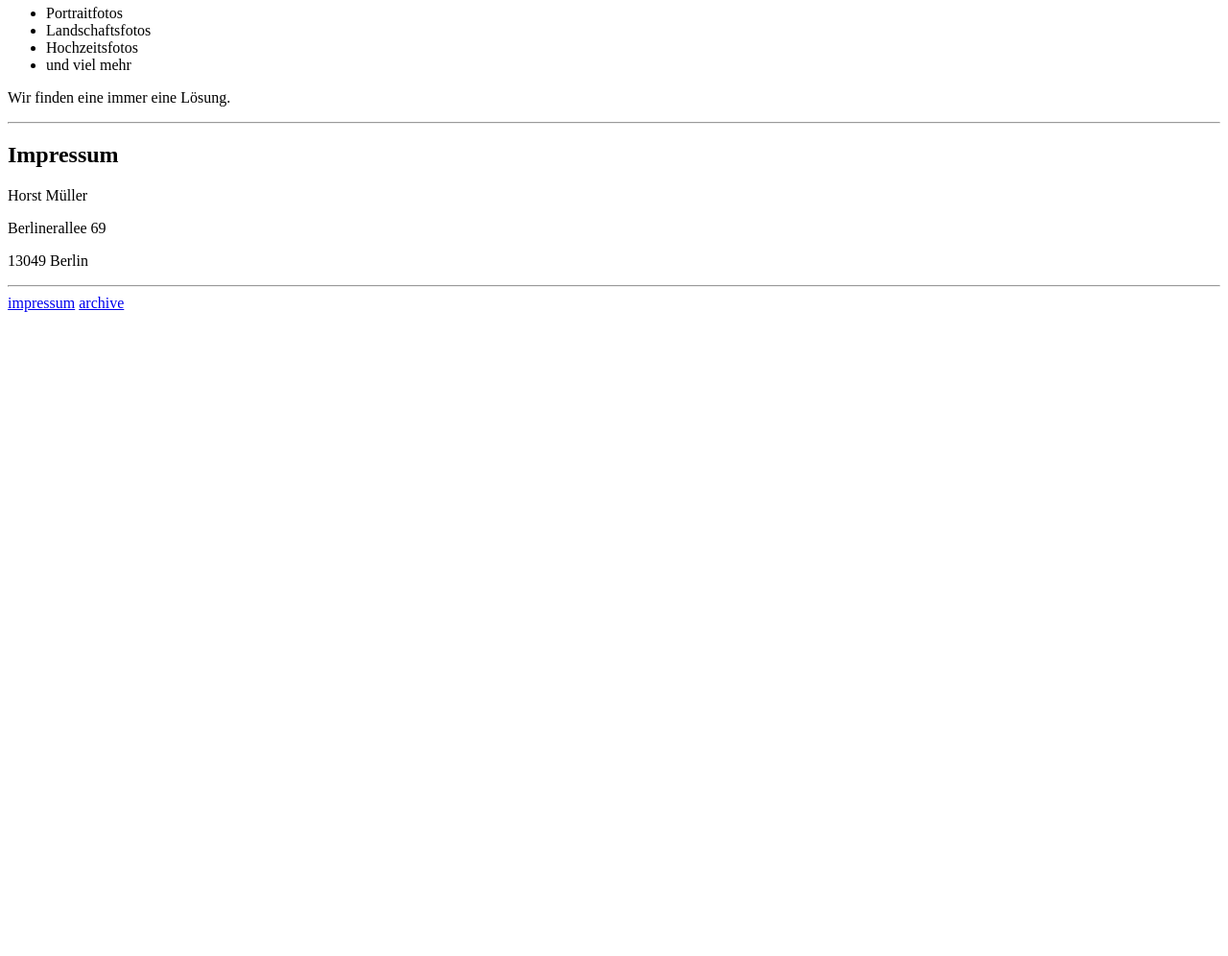
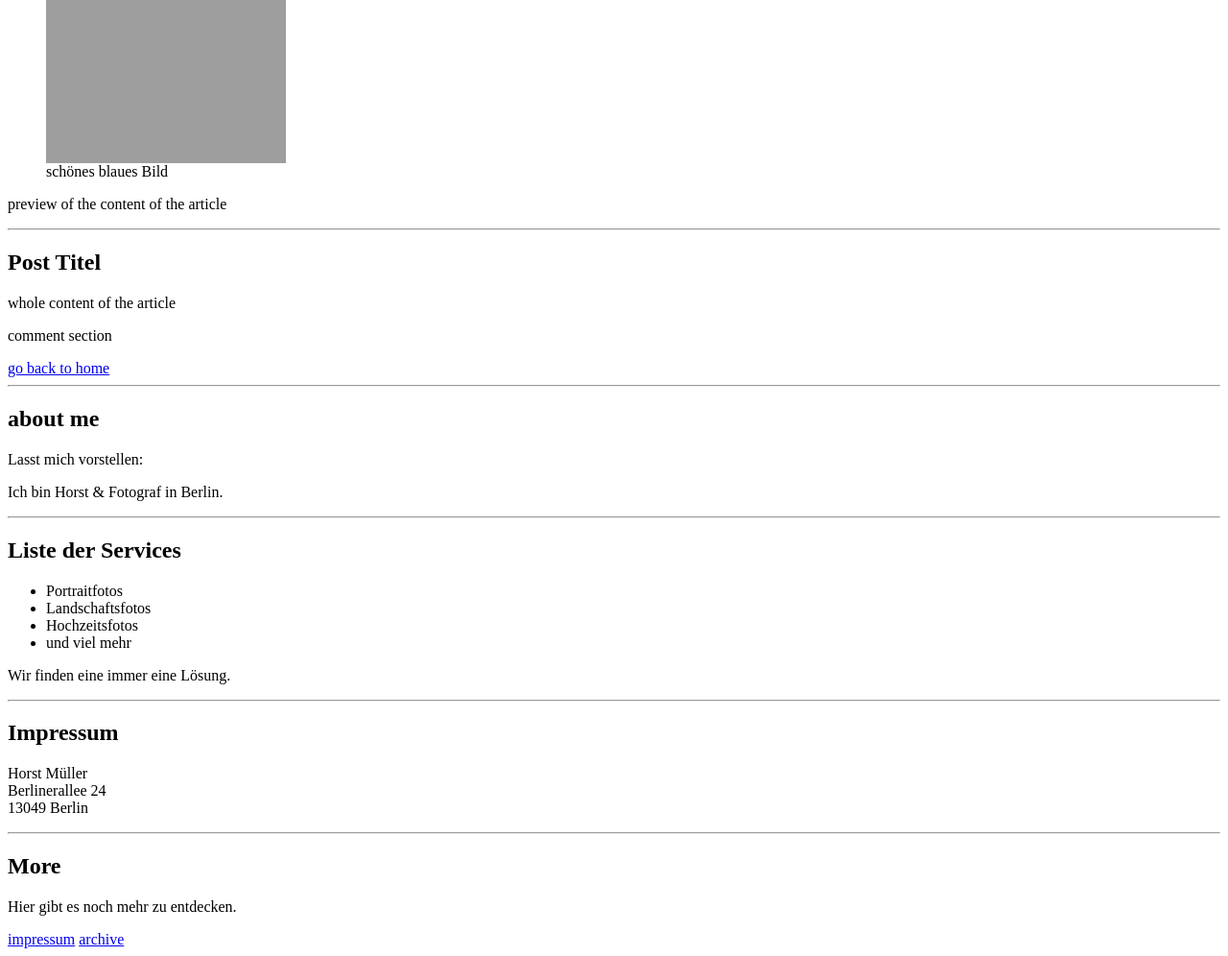
Before and after one commit to tytytytyy/singlepageapp, a plain HTML site: page public_html/index.html in a window 1280 px wide. Shown: the part 688-1684 px from the top of the page at 96% size. Before the commit the page ends 1021 px from the top, so only its background shows below. Drawn offline with Linux system fonts and the light colour scheme; grey boxes are pictures that could not be loaded.

Commit message:
added pictures

```diff
--- a/public_html/index.html
+++ b/public_html/index.html
@@ -36,6 +36,11 @@
                             <p> Author: Horst </p>
                         </header>
                         <section>
+                            <figure>
+                                <img src="https://www.startpage.com/av/proxy-image?piurl=https%3A%2F%2Fwww.stupidedia.org%2Fimages%2Fthumb%2F2%2F25%2FHorst_Seehofer.jpg%2F250px-Horst_Seehofer.jpg&sp=1589376416Tb5fbee69c789f6235da4172747dce3680c45a8322a54acccf90db2b3142b1175" width="250" height="250" alt="Horst und Gürkchen">
+                                <figcaption>Horst und Gürkchen</figcaption>
+                            </figure>
+
                             <p>preview of the content of the article</p>
                         </section>
                     </article>
@@ -46,6 +51,10 @@
                             <p> Author: Tina </p>
                         </header>
                         <section>
+                            <figure>
+                                <img src="https://www.startpage.com/av/proxy-image?piurl=https%3A%2F%2Fimages.pexels.com%2Fphotos%2F1068872%2Fpexels-photo-1068872.jpeg%3Fauto%3Dcompress%26cs%3Dtinysrgb%26dpr%3D1%26w%3D500&sp=1589376691T00baa3643a83dd6496ed8f7f4734719eeaa6719a43b80500dc40dd69fe791e08" width="250" height="250" alt="schönes blaues Bild">
+                                <figcaption>schönes blaues Bild</figcaption>
+                            </figure>
                             <p>preview of the content of the article</p>
                         </section>
                     </article>
@@ -57,6 +66,7 @@
                 <article>
                     <h2>Post Titel</h2>
                     <p>whole content of the article</p>
+                    <p>comment section</p>
                 </article>
                 <a href="/overview">go back to home</a>
             </div>
@@ -91,12 +101,20 @@
                 <header>
                     <h2>Impressum</h2>
                 </header>
-                <p>Horst Müller</p>
-                <p>Berlinerallee 69</p>
-                <p>13049 Berlin</p>
+                <p>Horst Müller<br>
+                    Berlinerallee 24<br>
+                    13049 Berlin</p>
 
             </div>
             <hr>
+
+            <div id="more_view">
+                <header>
+                    <h2>More</h2>
+                </header>
+                <p>Hier gibt es noch mehr zu entdecken.</p>
+
+            </div>
 
         </div>
 
```
